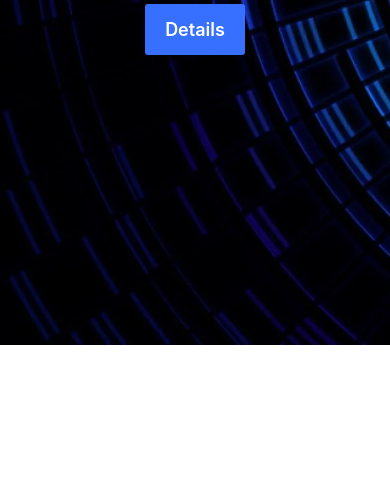
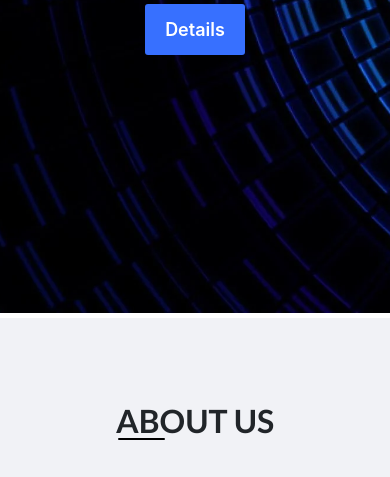
Before and after one commit to bhargavprajapati949/HackNUthon-2020, a plain HTML site: page index.html in a window 390 px wide. Shown: the part 532-1009 px from the top of the page. Drawn offline with nearby package versions, Linux system fonts and the light colour scheme.

```diff
--- a/style/index.css
+++ b/style/index.css
@@ -6,8 +6,17 @@
     margin: 0px;
     padding: 0px;
     height: 120vh;
+    min-height: 850px;
     background-color: transparent;
     position: relative;
+}
+
+@media (max-width: 767.98px) {
+    #hero,
+    #slider{
+        height: 100vh !important;
+    }
+
 }
 
 #heroSection{
@@ -48,6 +57,23 @@
     height: auto;
     max-height: 300px;
 }
+
+
+/*========================
+        Slider
+    ========================*/
+
+    #slider{
+        /* background: black url('../images/Slider1.jpg') no-repeat center; */
+        background-size: cover;
+        background: transparent;
+        height: 120vh;
+        min-height: 850px;
+        width: 100vw;
+        overflow: hidden;
+        position: absolute;
+        top: 0px;
+    }
 
 
 /*================== Devfolio =====================*/
@@ -93,21 +119,6 @@
     margin-top: -100px;
     height: 100px;
     visibility: hidden;
-}
-
-/*========================
-        Slider
-    ========================*/
-
-#slider{
-    /* background: black url('../images/Slider1.jpg') no-repeat center; */
-    background-size: cover;
-    background: transparent;
-    height: 120vh;
-    width: 100vw;
-    overflow: hidden;
-    position: absolute;
-    top: 0px;
 }
 
 
```
Also changed, not shown: index.html (+0 -3 lines).
